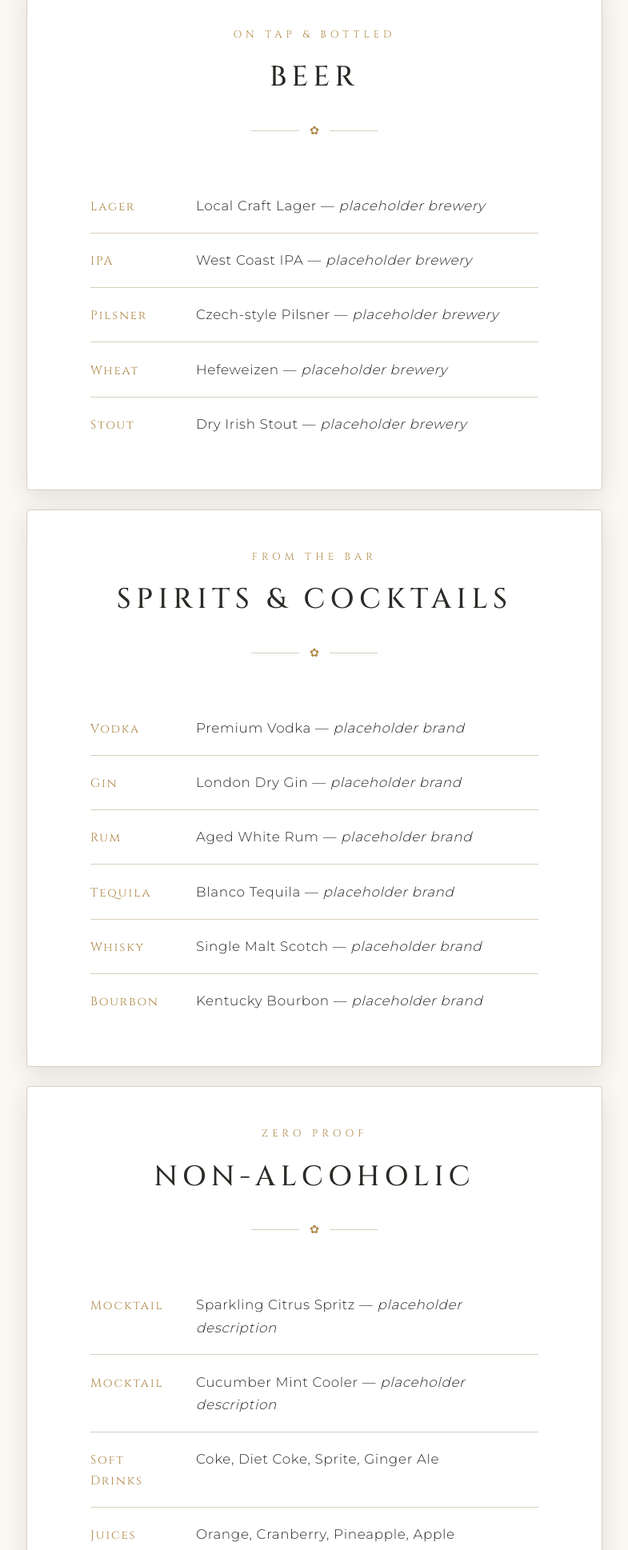
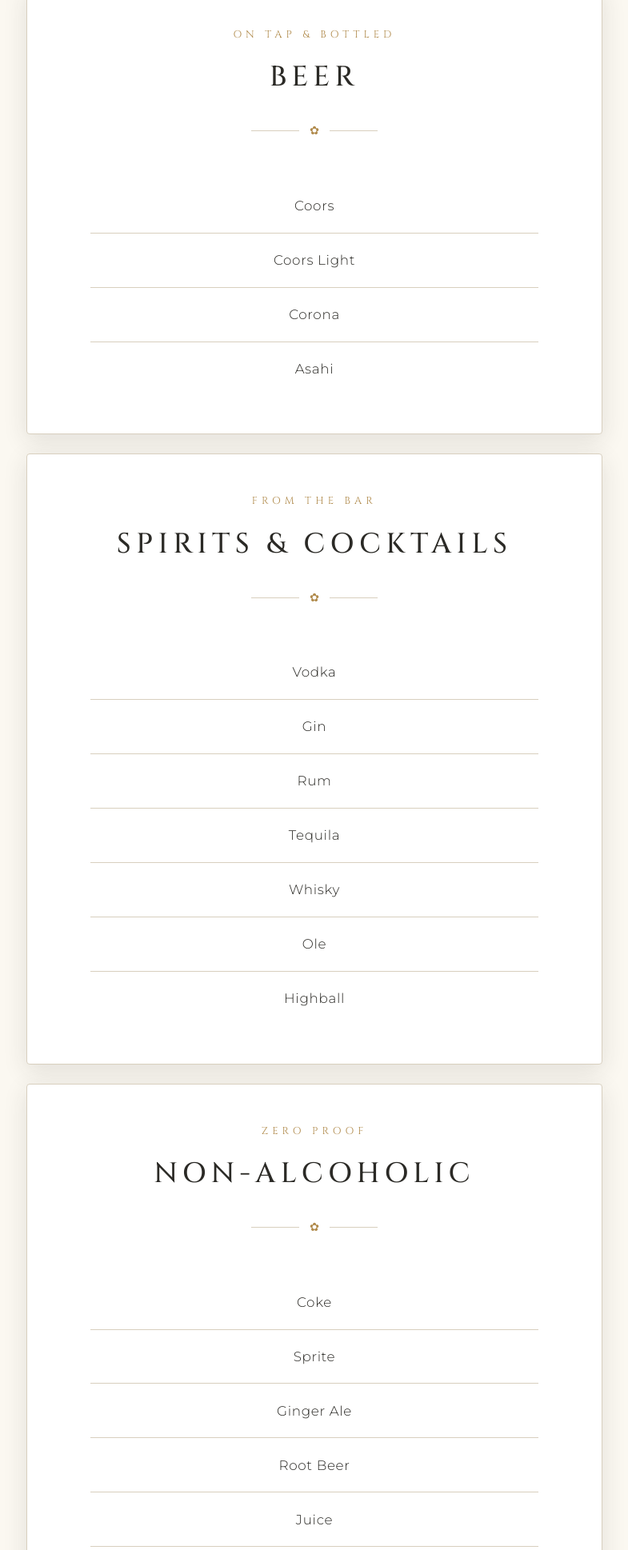
Before and after one commit to stevenliuxd/wedding-site, a Flask app: page /drinks in a window 1280 px wide. Shown: the part 880-2818 px from the top of the page at 80% size, without its empty margins (247-1032 px from the left). Run offline with Flask 3, Linux system fonts and the light colour scheme.

Commit message:
Revamp drinks menu with real beer/spirits/non-alcoholic selections and add standalone /schedule route

```diff
--- a/app.py
+++ b/app.py
@@ -93,6 +93,11 @@ def makeup():
 @app.route('/drinks')
 def drinks():
     return render_template('drinks.html')
+
+
+@app.route('/schedule')
+def schedule():
+    return render_template('schedule.html')
 
 
 def parse_guests(form):
--- a/static/styles.css
+++ b/static/styles.css
@@ -362,6 +362,7 @@ section.alt { background: var(--cream); }
   font-size: 1.05rem;
   letter-spacing: .04em;
 }
+.program-list .program-row { grid-template-columns: 1fr; text-align: center; justify-content: center; }
 .program-wide { display: grid; grid-template-columns: auto 1fr; }
 .program-wide .program-row { grid-column: 1 / -1; grid-template-columns: subgrid; gap: 1.5rem; }
 .program-wide .program-row:first-child { padding-top: 0; }
--- a/templates/drinks.html
+++ b/templates/drinks.html
@@ -49,26 +49,18 @@
     <h2>Beer</h2>
     <div class="divider">&#10047;</div>
   </div>
-  <div class="program">
+  <div class="program program-list">
     <div class="program-row">
-      <div class="program-time">Lager</div>
-      <div class="program-event">Local Craft Lager &mdash; <em>placeholder brewery</em></div>
+      <div class="program-event">Coors</div>
     </div>
     <div class="program-row">
-      <div class="program-time">IPA</div>
-      <div class="program-event">West Coast IPA &mdash; <em>placeholder brewery</em></div>
+      <div class="program-event">Coors Light</div>
     </div>
     <div class="program-row">
-      <div class="program-time">Pilsner</div>
-      <div class="program-event">Czech-style Pilsner &mdash; <em>placeholder brewery</em></div>
+      <div class="program-event">Corona</div>
     </div>
     <div class="program-row">
-      <div class="program-time">Wheat</div>
-      <div class="program-event">Hefeweizen &mdash; <em>placeholder brewery</em></div>
-    </div>
-    <div class="program-row">
-      <div class="program-time">Stout</div>
-      <div class="program-event">Dry Irish Stout &mdash; <em>placeholder brewery</em></div>
+      <div class="program-event">Asahi</div>
     </div>
   </div>
 </div>
@@ -79,30 +71,27 @@
     <h2>Spirits &amp; Cocktails</h2>
     <div class="divider">&#10047;</div>
   </div>
-  <div class="program">
+  <div class="program program-list">
     <div class="program-row">
-      <div class="program-time">Vodka</div>
-      <div class="program-event">Premium Vodka &mdash; <em>placeholder brand</em></div>
+      <div class="program-event">Vodka</div>
     </div>
     <div class="program-row">
-      <div class="program-time">Gin</div>
-      <div class="program-event">London Dry Gin &mdash; <em>placeholder brand</em></div>
+      <div class="program-event">Gin</div>
     </div>
     <div class="program-row">
-      <div class="program-time">Rum</div>
-      <div class="program-event">Aged White Rum &mdash; <em>placeholder brand</em></div>
+      <div class="program-event">Rum</div>
     </div>
     <div class="program-row">
-      <div class="program-time">Tequila</div>
-      <div class="program-event">Blanco Tequila &mdash; <em>placeholder brand</em></div>
+      <div class="program-event">Tequila</div>
     </div>
     <div class="program-row">
-      <div class="program-time">Whisky</div>
-      <div class="program-event">Single Malt Scotch &mdash; <em>placeholder brand</em></div>
+      <div class="program-event">Whisky</div>
     </div>
     <div class="program-row">
-      <div class="program-time">Bourbon</div>
-      <div class="program-event">Kentucky Bourbon &mdash; <em>placeholder brand</em></div>
+      <div class="program-event">Ole</div>
+    </div>
+    <div class="program-row">
+      <div class="program-event">Highball</div>
     </div>
   </div>
 </div>
@@ -113,30 +102,27 @@
     <h2>Non-Alcoholic</h2>
     <div class="divider">&#10047;</div>
   </div>
-  <div class="program">
+  <div class="program program-list">
     <div class="program-row">
-      <div class="program-time">Mocktail</div>
-      <div class="program-event">Sparkling Citrus Spritz &mdash; <em>placeholder description</em></div>
+      <div class="program-event">Coke</div>
     </div>
     <div class="program-row">
-      <div class="program-time">Mocktail</div>
-      <div class="program-event">Cucumber Mint Cooler &mdash; <em>placeholder description</em></div>
+      <div class="program-event">Sprite</div>
     </div>
     <div class="program-row">
-      <div class="program-time">Soft Drinks</div>
-      <div class="program-event">Coke, Diet Coke, Sprite, Ginger Ale</div>
+      <div class="program-event">Ginger Ale</div>
     </div>
     <div class="program-row">
-      <div class="program-time">Juices</div>
-      <div class="program-event">Orange, Cranberry, Pineapple, Apple</div>
+      <div class="program-event">Root Beer</div>
     </div>
     <div class="program-row">
-      <div class="program-time">Sparkling</div>
-      <div class="program-event">Sparkling &amp; Still Water, Tonic Water</div>
+      <div class="program-event">Juice</div>
     </div>
     <div class="program-row">
-      <div class="program-time">Hot</div>
-      <div class="program-event">Coffee, Espresso, Selection of Teas</div>
+      <div class="program-event">Sparkling &amp; Still Water</div>
+    </div>
+    <div class="program-row">
+      <div class="program-event">Coffee, Tea</div>
     </div>
   </div>
 </div>
```
Also changed, not shown: templates/schedule.html (added, +100 -0 lines).
